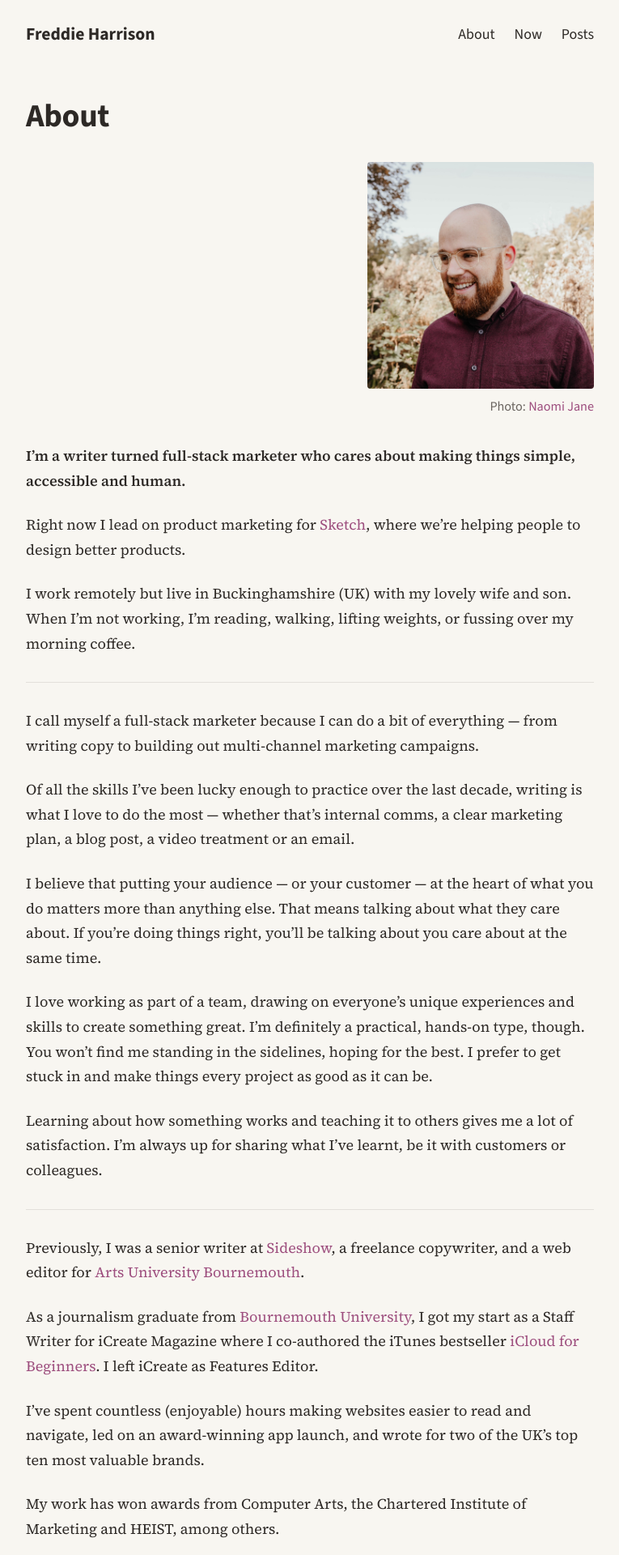
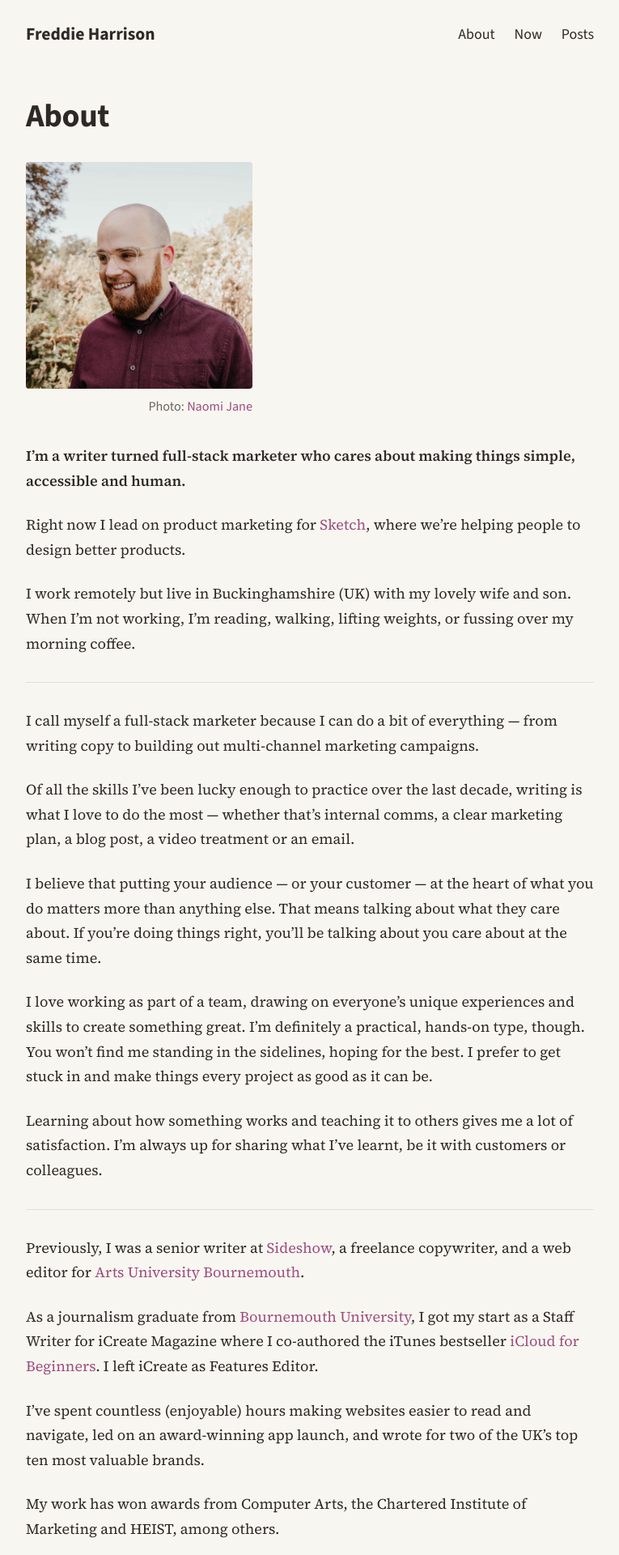
Before and after one commit to freddiewrites/freddiewrites.github.io, a Jekyll site: the page built from about.markdown, in a window 1280 px wide. Shown: the top 1920 px of the page at 81% size, without its empty margins (257-1022 px from the left). Built offline with Jekyll 4.4.1, drawn with Linux system fonts in a browser that asks for light colours.

Commit message:
Revert portrait alignment, keep left
Co-Authored-By: Claude Opus 4.5 <noreply@anthropic.com>

```diff
--- a/_sass/_base.scss
+++ b/_sass/_base.scss
@@ -123,7 +123,6 @@ figure {
 
   &.portrait {
     max-width: 280px;
-    margin-left: auto;
   }
 }
 
```
